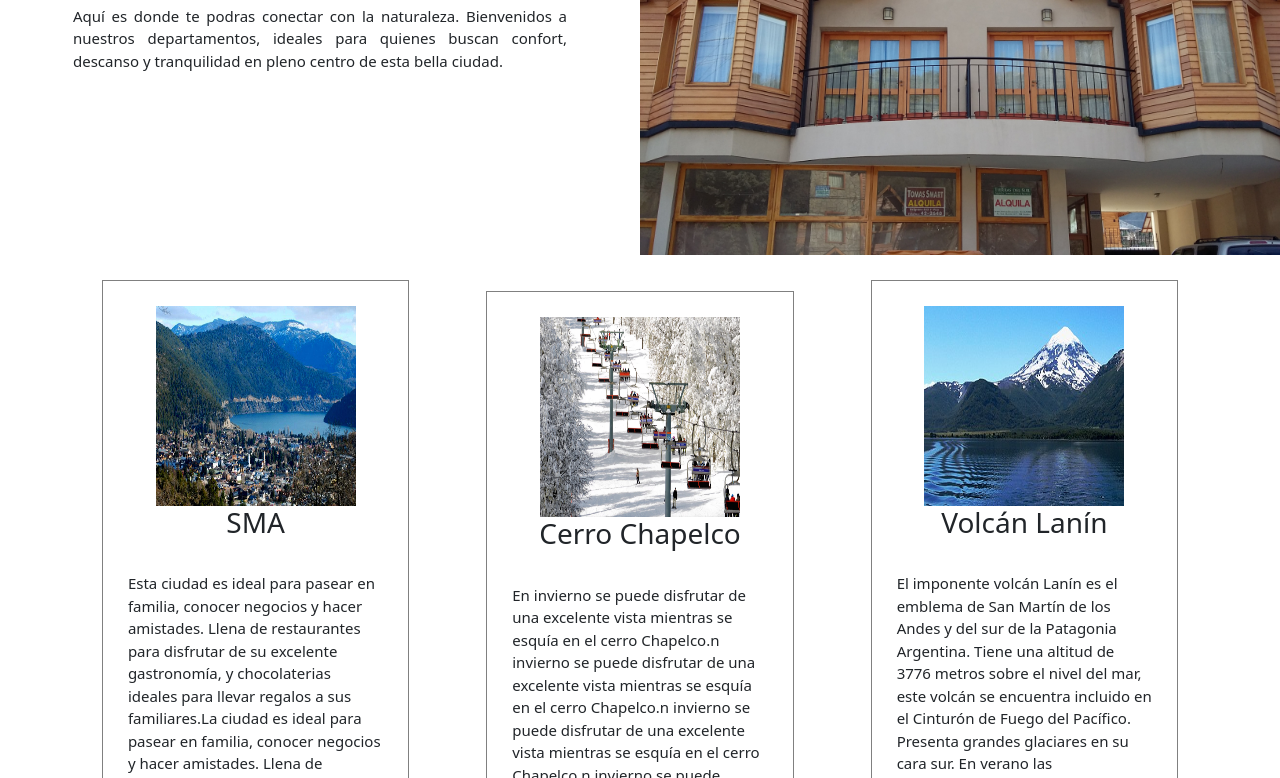
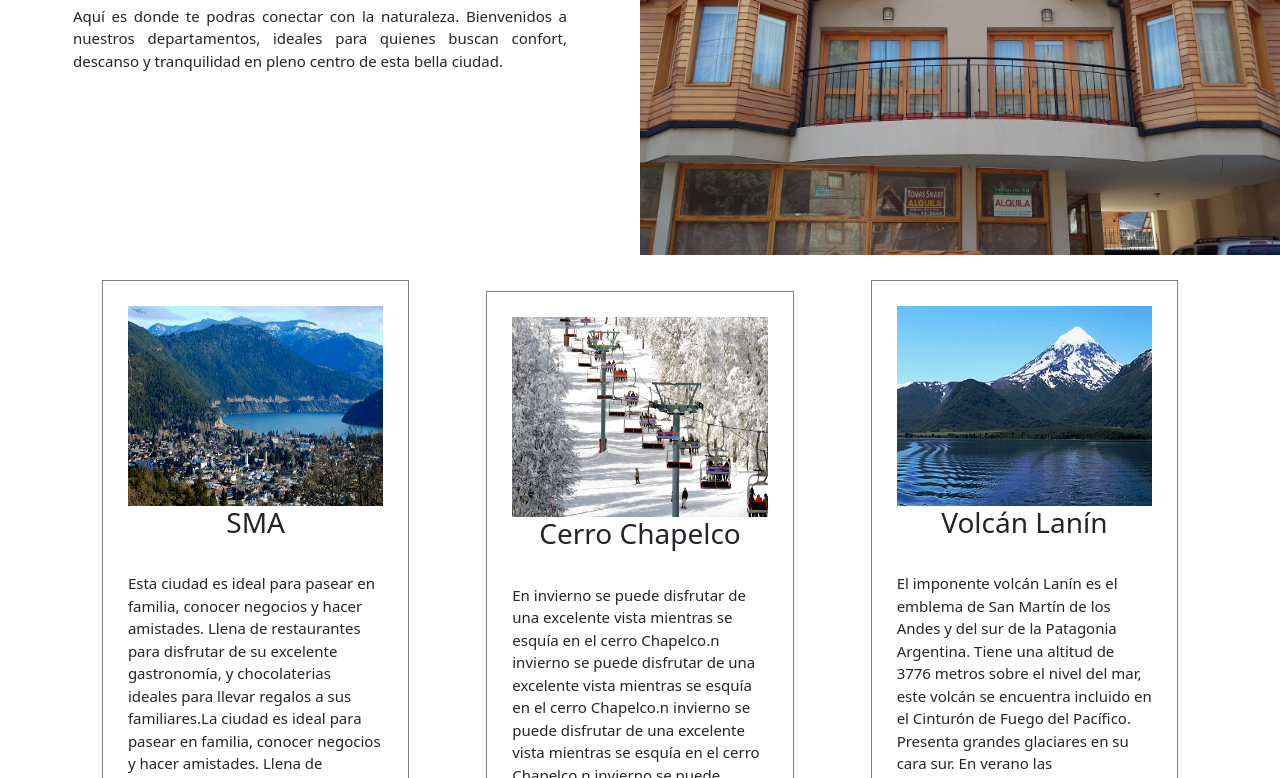
Before and after one commit to Leann86k/PreEntrega3Kaimakamian, a plain HTML site: page index.html in a window 1280 px wide. Shown: the part 322-1100 px from the top of the page. Drawn offline with nearby package versions, Linux system fonts and the light colour scheme.

Commit message:
se modificaron las 3 fotos de pagina inicio

```diff
--- a/Assets/css/style.css
+++ b/Assets/css/style.css
@@ -113,7 +113,7 @@ nav ul li {
 }
 
 .img-info {
-  width: 200px;
+  width: 100%;
   height: 200px;
 }
 
@@ -245,11 +245,6 @@ textarea {
   grid-area: "info-section1";
 }
 
-.img-info {
-  width: 200px;
-  height: 200px;
-}
-
 .description-info {
   margin-top: 25px;
 }
```
Also changed, not shown: Pages/Apartments.html (+0 -1 lines).
